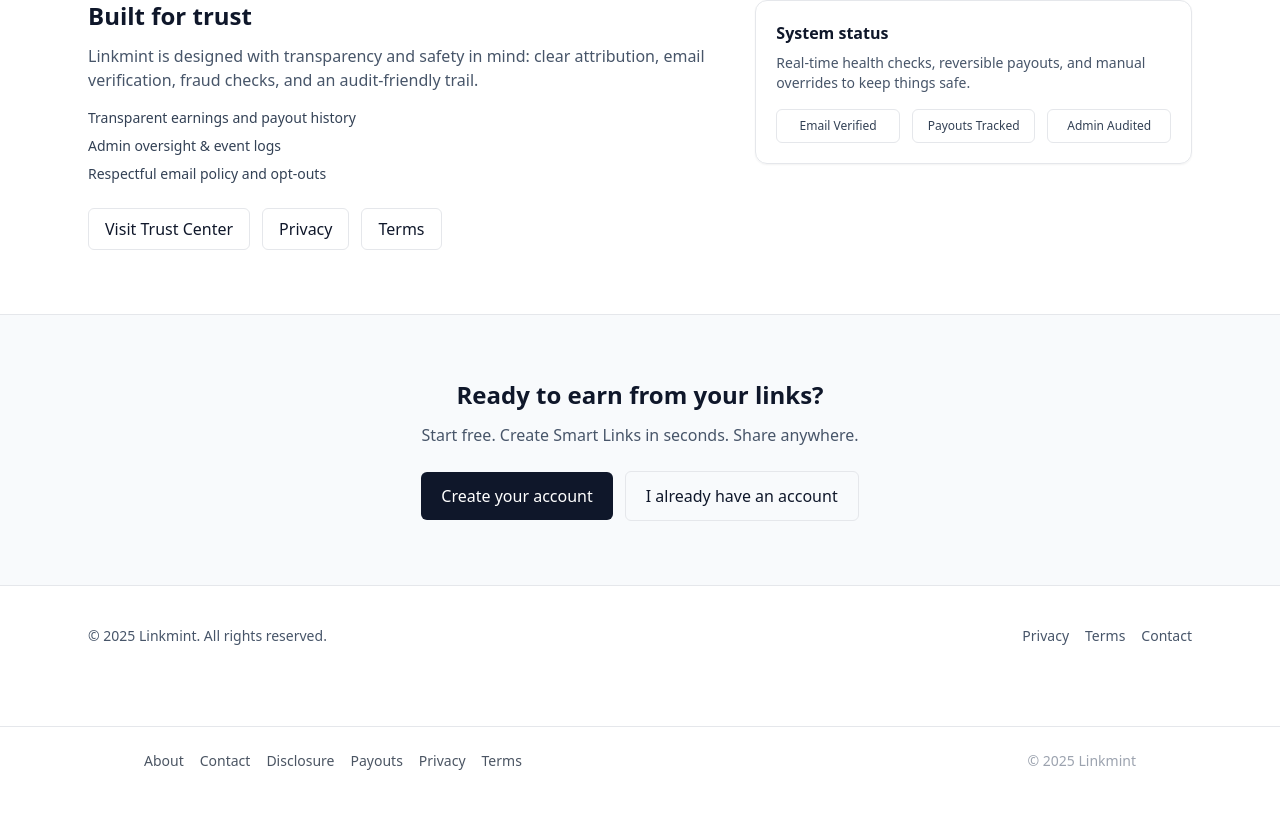
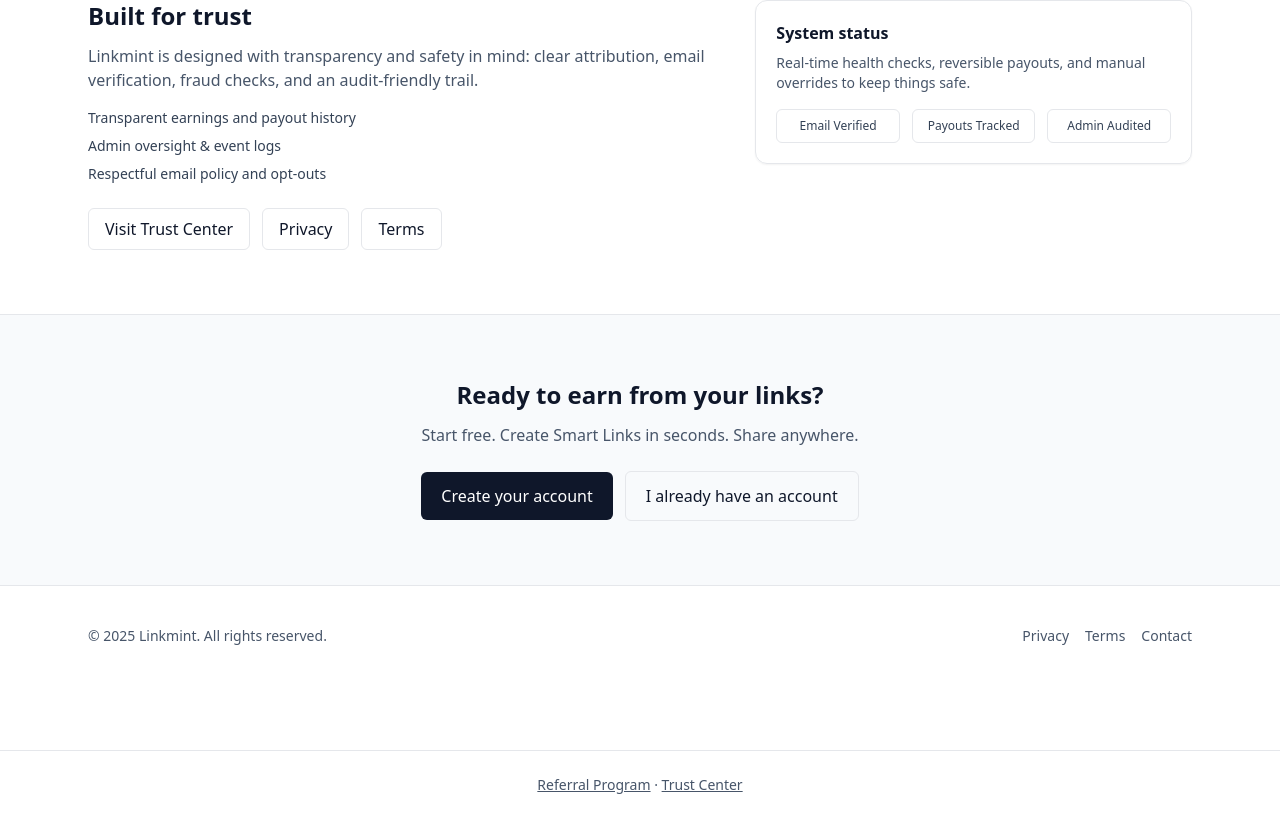
Before and after one commit to begintolern/Linkmint, a Next.js app: page / in a window 1280 px wide. Shown: the part 1472-2291 px from the top of the page. Before the commit the page ends 2267 px from the top, so only its background shows below. Built offline with nearby package versions, Linux system fonts and the light colour scheme; no server answers.

Commit message:
Update footer with Referral Program and Trust Center links

```diff
--- a/components/site/Footer.tsx
+++ b/components/site/Footer.tsx
@@ -1,19 +1,14 @@
+// components/site/Footer.tsx
 export default function Footer() {
   return (
-    <footer className="mt-10 border-t">
-      <div className="max-w-5xl mx-auto px-4 py-6 text-sm text-gray-600 flex flex-wrap gap-x-6 gap-y-2 items-center justify-between">
-        <nav className="flex flex-wrap gap-x-4 gap-y-2">
-          <a className="hover:underline" href="/about">About</a>
-          <a className="hover:underline" href="/contact">Contact</a>
-          <a className="hover:underline" href="/disclosure">Disclosure</a>
-          <a className="hover:underline" href="/payouts">Payouts</a>
-          <a className="hover:underline" href="/privacy">Privacy</a>
-          <a className="hover:underline" href="/terms">Terms</a>
-        </nav>
-        <div className="text-gray-400">
-          © {new Date().getFullYear()} Linkmint
-        </div>
-      </div>
+    <footer className="mt-16 border-t py-6 text-center text-sm text-slate-600">
+      <a href="/referrals" className="underline hover:text-slate-900">
+        Referral Program
+      </a>
+      {" · "}
+      <a href="/trust-center" className="underline hover:text-slate-900">
+        Trust Center
+      </a>
     </footer>
   );
 }
```
